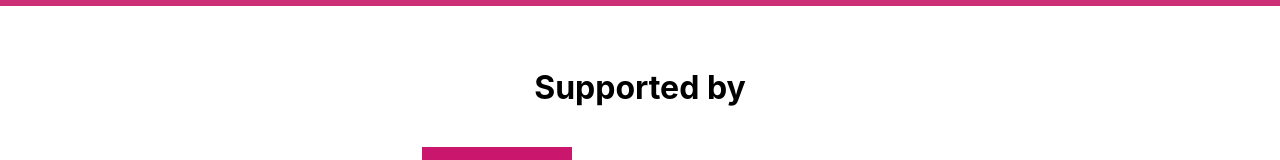
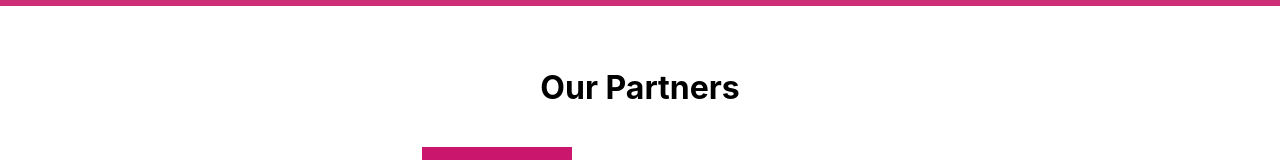
Before and after one commit to CU-Blockchain-Society/cubs-website, a Next.js app: page / in a window 1280 px wide. Shown: the part 1431-1591 px from the top of the page. Built offline with nearby package versions, Linux system fonts and the light colour scheme.

Commit message:
:pencil2: change text

```diff
--- a/pages/index.js
+++ b/pages/index.js
@@ -75,7 +75,7 @@ export default function Home(props) {
         </Box>
       </div>
       <div className={styles.sponsors_zone} >
-        <h6 className={styles.subtitle} >Supported by</h6>
+        <h6 className={styles.subtitle} >Our Partners</h6>
         <div className={styles.sponsors_wrap} >
           <div className={styles.sponsor_logo} >
             <img src="cuihub.png" alt="CU innovation hub" width="150" height="150"></img>
```
